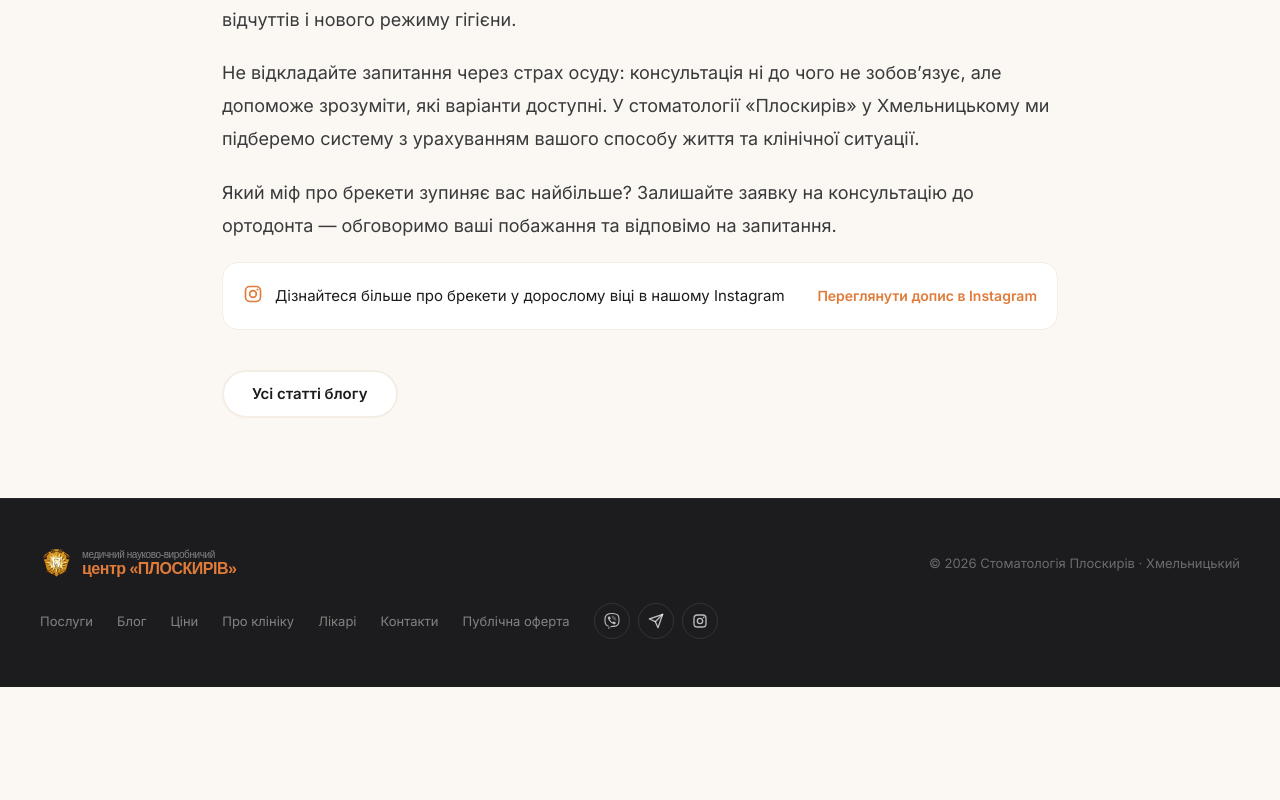
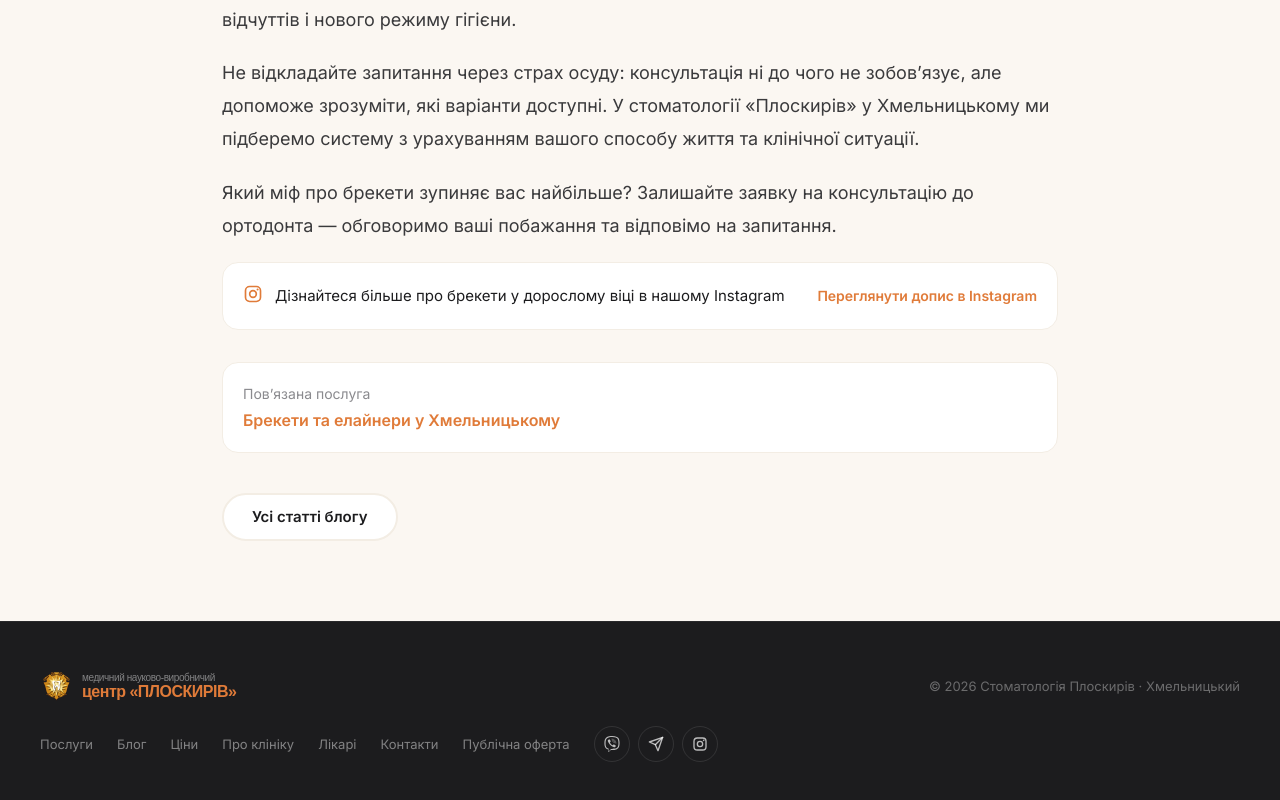
Before and after one commit to AntonLezer/pros, a Next.js app: page /blog/breketi-u-doroslomu-vitsi in a window 1280 px wide. Shown: the part 2780-3580 px from the top of the page. Before the commit the page ends 3467 px from the top, so only its background shows below. Built offline with nearby package versions, Linux system fonts and the light colour scheme; a web font is replaced by a local one.

Commit message:
Fixed seo

```diff
--- a/app/blog/[slug]/page.tsx
+++ b/app/blog/[slug]/page.tsx
@@ -4,6 +4,7 @@ import Link from "next/link";
 import { notFound } from "next/navigation";
 import { ChevronRight, Clock3 } from "lucide-react";
 import { blogPosts, formatBlogDate, getBlogPost } from "@/data/blog";
+import { services } from "@/data/services";
 
 const SITE_URL = "https://www.mnvcploskiriv.com.ua";
 type Params = { slug: string };
@@ -40,7 +41,7 @@ export async function generateMetadata(
       title: post.metaTitle,
       description: post.metaDescription,
       images: [{ url: post.image, width: 1200, height: 750, alt: post.imageAlt }],
-      publishedTime: new Date(`${post.publishedAt}T00:00:00`).toISOString(),
+      publishedTime: new Date(`${post.publishedAt}T00:00:00Z`).toISOString(),
     },
     twitter: {
       card: "summary_large_image",
@@ -55,6 +56,10 @@ export default async function BlogPostPage({ params }: { params: Promise<Params>
   const { slug } = await params;
   const post = getBlogPost(slug);
   if (!post) notFound();
+  const relatedService = services.find((service) => service.slug === post.relatedServiceSlug);
+  if (!relatedService) {
+    throw new Error(`Blog post "${post.slug}" references an unknown service.`);
+  }
 
   const url = `${SITE_URL}/blog/${post.slug}`;
   const articleSchema = {
@@ -63,7 +68,7 @@ export default async function BlogPostPage({ params }: { params: Promise<Params>
     headline: post.title,
     description: post.metaDescription,
     image: `${SITE_URL}${post.image}`,
-    datePublished: new Date(`${post.publishedAt}T00:00:00`).toISOString(),
+    datePublished: new Date(`${post.publishedAt}T00:00:00Z`).toISOString(),
     author: { "@type": "Organization", name: "Центр Плоскирів", url: SITE_URL },
     publisher: { "@type": "Organization", name: "Центр Плоскирів", url: SITE_URL },
     mainEntityOfPage: url,
@@ -174,6 +179,16 @@ export default async function BlogPostPage({ params }: { params: Promise<Params>
           })}
         </div>
 
+        <aside className="mt-8 rounded-2xl border border-cream-2 bg-surface p-5">
+          <p className="text-[14px] text-muted">Пов’язана послуга</p>
+          <Link
+            href={`/poslugy/${relatedService.slug}`}
+            className="mt-1 inline-flex text-[16px] font-semibold text-accent transition-colors hover:text-accent-dark focus-visible:outline-none focus-visible:ring-2 focus-visible:ring-accent"
+          >
+            {relatedService.shortName} у Хмельницькому
+          </Link>
+        </aside>
+
         <Link
           href="/blog"
           className="mt-10 inline-flex h-12 items-center justify-center rounded-full border-2 border-cream-2 bg-surface px-7 text-[15px] font-semibold text-dark transition-[transform,background-color,border-color] duration-200 ease-out hover:border-accent hover:bg-accent hover:text-white active:scale-[0.97] focus-visible:outline-none focus-visible:ring-2 focus-visible:ring-accent"
--- a/data/blog.json
+++ b/data/blog.json
@@ -8,6 +8,7 @@
   "readTime": "3 хв читання",
   "image": "/images/blog/2026-10-06.jpg",
   "imageAlt": "Брекети у дорослому віці: ортодонтичне лікування після 30 років",
+  "relatedServiceSlug": "ortodontiya-brekety",
   "metaTitle": "Брекети після 30 років — ортодонтія для дорослих у Хмельницькому",
   "metaDescription": "Чи соромно носити брекети після 30? Дізнайтеся, чому дорослі обирають ортодонтичне лікування та запишіться на консультацію ортодонта у Центрі Плоскирів.",
   "content": [
@@ -86,6 +87,7 @@
   "readTime": "2 хв читання",
   "image": "/images/blog/2026-10-061.jpg",
   "imageAlt": "Непрорізаний зуб мудрості та процедура його видалення",
+  "relatedServiceSlug": "implantatsiya-zubiv",
   "metaTitle": "Видалення непрорізаного зуба мудрості — Центр Плоскирів",
   "metaDescription": "Боїтеся видаляти непрорізаний зуб мудрості? Дізнайтеся про 3D-діагностику та сучасну анестезію у Центрі Плоскирів у Хмельницькому.",
   "content": [
@@ -168,8 +170,9 @@
   "readTime": "3 хв читання",
   "image": "/images/blog/lips.jpg",
   "imageAlt": "Встановлення скайсів у стоматології Медичного центру Плоскирів у Хмельницькому",
+  "relatedServiceSlug": "estetychna-stomatologiya",
   "metaTitle": "Скайси на зуби у Хмельницькому — Встановлення прикрас на емаль",
-  "metaDescription": "Безпечне встановлення скайсів на зуби у Хмельницькому (вул. Бажана, 19). Естетична стоматологія, збереження емалі, індивідуальний дизайн.",
+  "metaDescription": "Як встановлюють скайси на зуби у Хмельницькому: консультація стоматолога, особливості процедури та індивідуальний дизайн прикраси.",
   "content": [
     {
       "type": "paragraph",
@@ -177,14 +180,14 @@
     },
     {
       "type": "heading",
-      "text": "Чому скайси є одним із найпопулярніших естетичних трендів"
+      "text": "Що варто знати про скайси"
     },
     {
       "type": "list",
       "items": [
-        "Делікатний та елегантний акцент: Прикраса ненав'язливо сяє при світлі та природно личить кожному.",
+        "Декоративний акцент: Прикраса додає усмішці індивідуальності.",
         "Індивідуальний вибір: Ви самі обираєте форму, розмір, матеріал і розташування прикраси на зубному ряді.",
-        "Абсолютна безпека для емалі: Процедура фіксації є безболісною та не порушує цілісність зуба — емаль залишається неушкодженою."
+        "Оцінка перед процедурою: Стоматолог перевіряє стан зуба та емалі й визначає, чи можна встановити прикрасу у вашому випадку."
       ]
     },
     {
@@ -193,7 +196,7 @@
     },
     {
       "type": "paragraph",
-      "text": "Встановлення скайса відбувається без просвердлювання чи травмування тканини зуба. Лікар очищає та підготовлює поверхню емалі, після чого фіксує прикрасу за допомогою спеціального адгезивного матеріалу (схожого на той, що використовується для брекетів чи пломб). Процедура займає всього 15–20 хвилин, а за потреби скайс можна легко й безслідно зняти у кабінеті стоматолога."
+      "text": "Якщо після огляду лікар підтвердить, що встановлення вам підходить, він очистить і підготує поверхню зуба та зафіксує прикрасу стоматологічним адгезивним матеріалом. Чи можна зняти скайс і як це зробити, обговоріть зі стоматологом: спосіб залежить від матеріалу та стану зуба."
     },
     {
       "type": "heading",
@@ -221,6 +224,7 @@
     "readTime": "6 хв читання",
     "image": "/images/banner/IMG_9320.jpg",
     "imageAlt": "Кабінет стоматології Центр Плоскирів у Хмельницькому",
+    "relatedServiceSlug": "likuvannya-zubiv",
     "metaTitle": "Як правильно чистити зуби — Поради стоматолога у Хмельницькому",
     "metaDescription": "Ефективний щоденний догляд за зубами: правила чищення, вибір щітки та пасти. Консультація стоматолога у Медичному центрі Плоскирів у Хмельницькому.",
     "content": [
@@ -280,12 +284,13 @@
     "readTime": "5 хв читання",
     "image": "/images/banner/IMG_9390.jpg",
     "imageAlt": "Інтер'єр стоматологічної клініки Центр Плоскирів",
+    "relatedServiceSlug": "dytyacha-stomatologiya",
     "metaTitle": "Перший візит дитини до стоматолога у Хмельницькому — Поради батькам",
     "metaDescription": "Як підготувати дитину до адаптаційного візиту до дитячого стоматолога. Безболісна та комфортна дитяча стоматологія в Хмельницькому в Центрі Плоскирів.",
     "content": [
       {
         "type": "paragraph",
-        "text": "Перше знайомство дитини зі стоматологом — це важливий крок у формуванні позитивного ставлення до турботи про своє здоров'я. Перший профілактичний візит рекомендовано прохадити з появою першого молочного зуба або не пізніше досягнення дитиною 1 року. Головна мета такого візиту — адаптація та профілактика, а не лікування."
+        "text": "Перше знайомство дитини зі стоматологом — це важливий крок у формуванні позитивного ставлення до турботи про своє здоров'я. Перший профілактичний візит рекомендовано запланувати після появи першого молочного зуба або до досягнення дитиною 1 року. Головна мета такого візиту — адаптація та профілактика, а не лікування."
       },
       {
         "type": "heading",
@@ -327,12 +332,13 @@
     "readTime": "5 хв читання",
     "image": "/images/banner/IMG_9507.jpg",
     "imageAlt": "Стоматологічний кабінет Центру Плоскирів",
+    "relatedServiceSlug": "likuvannya-zubiv",
     "metaTitle": "Професійна чистка зубів у Хмельницькому — Етапи та ціни | Плоскирів",
     "metaDescription": "Комплексна професійна гігієна зубів у Хмельницькому: ультразвукова чистка, Air Flow та ремінералізація у Медичному центрі Плоскирів. Запишіться на прийом!",
     "content": [
       {
         "type": "paragraph",
-        "text": "Навіть найретельніший домашній догляд за допомогою щітки та нитки не дає змоги видалити 100% бактеріального нальоту, особливо у важкодоступних місцях та ясеневих кишенях. З часом м'який наліт мінералізується та перетворюється на твердий зубний камінь, який є основною причиною карієсу, кровоточивості ясен і неприємного запаху з рота. Професійна чистка зубів — це ефективна процедура для збереження здоров'я ротової порожнини."
+        "text": "Домашній догляд не завжди дає змогу повністю очистити важкодоступні ділянки. М'який наліт із часом може тверднути й утворювати зубний камінь, який не вдається видалити звичайною щіткою. Під час професійної гігієни стоматолог або гігієніст очищає зуби та надає рекомендації з догляду."
       },
       {
         "type": "heading",
@@ -353,7 +359,7 @@
       },
       {
         "type": "paragraph",
-        "text": "Стоматологи рекомендують проходити професійну гігієну 1–2 рази на рік. Пацієнтам із брекетами, імплантами або схильністю до швидкого утворення зубного каменю процедура може знадобитися частіше — кожні 3–4 місяці."
+        "text": "Потреба у професійній гігієні та рекомендована частота залежать від стану зубів і ясен та індивідуальних факторів. Обговоріть інтервал зі стоматологом або гігієністом, особливо якщо маєте брекети, імпланти або зубний камінь швидко утворюється."
       },
       {
         "type": "heading",
@@ -361,7 +367,7 @@
       },
       {
         "type": "paragraph",
-        "text": "У Медичному центрі «Плоскирів» у Хмельницькому професійна гігієна проводиться на сучасному обладнанні з дотриманням найвищих стандартів стерильності. Наші лікарі дбайливо та безболісно видалять наліт, оцінять стан ротової порожнини та допоможуть збережити вашу посмішку здоровою."
+        "text": "У Медичному центрі «Плоскирів» у Хмельницькому професійна гігієна проводиться на сучасному обладнанні. Під час прийому фахівець очистить зуби, оцінить стан ротової порожнини та надасть індивідуальні рекомендації з догляду."
       }
     ]
   }
--- a/data/blog.ts
+++ b/data/blog.ts
@@ -15,6 +15,7 @@ export type BlogPost = {
   readTime: string;
   image: string;
   imageAlt: string;
+  relatedServiceSlug: string;
   metaTitle: string;
   metaDescription: string;
   content: BlogBlock[];
```
Also changed, not shown: app/sitemap.ts (+1 -10 lines).
